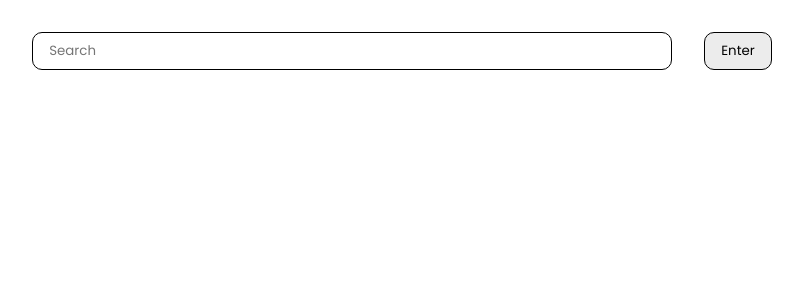
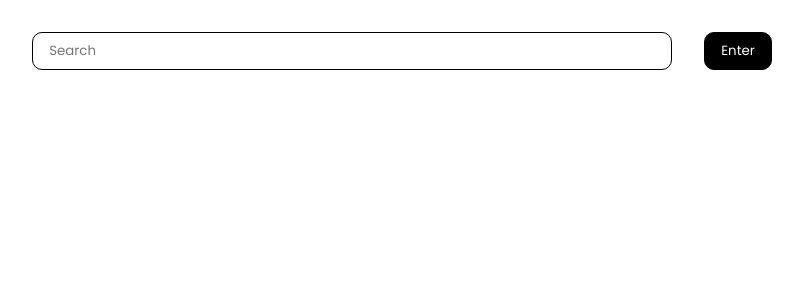
Before and after one commit to ParthParolekar/arapl, a React (Create React App) app: page / in a window 1280 px wide. In both pictures the pointer is over the button "Enter". Shown: the top 300 px of the page, without its empty margins (254-1057 px from the left). Built offline with nearby package versions, Linux system fonts and the light colour scheme.

Commit message:
fix: error on no movies found

```diff
--- a/src/App.js
+++ b/src/App.js
@@ -9,7 +9,6 @@ function App() {
   useEffect(() => {
     localStorage.setItem('user', JSON.stringify(movieState))
   }, [movieState, movieState.liked, movieState.viewed])
-  console.log(movieState)
   return (
     <div className='App'>
       <Routes>
--- a/src/components/movie-search-input/movie-search-input.css
+++ b/src/components/movie-search-input/movie-search-input.css
@@ -15,8 +15,10 @@
   border: 1px solid black;
   border-radius: 10px;
   cursor: pointer;
+  transition: all 200ms ease;
 }
 
 .search button:hover {
-  background-color: rgb(236, 236, 236);
+  background-color: black;
+  color: white;
 }
--- a/src/components/movies-list/MoviesList.js
+++ b/src/components/movies-list/MoviesList.js
@@ -5,6 +5,7 @@ import './movies-list.css'
 const MoviesList = ({ movies }) => {
   return (
     <div className='movie-list'>
+      {movies?.results?.length <= 0 && <h1>No movies found</h1>}
       {movies?.results?.map((movie) => (
         <MovieCard movie={movie} key={movie.id} />
       ))}
```
